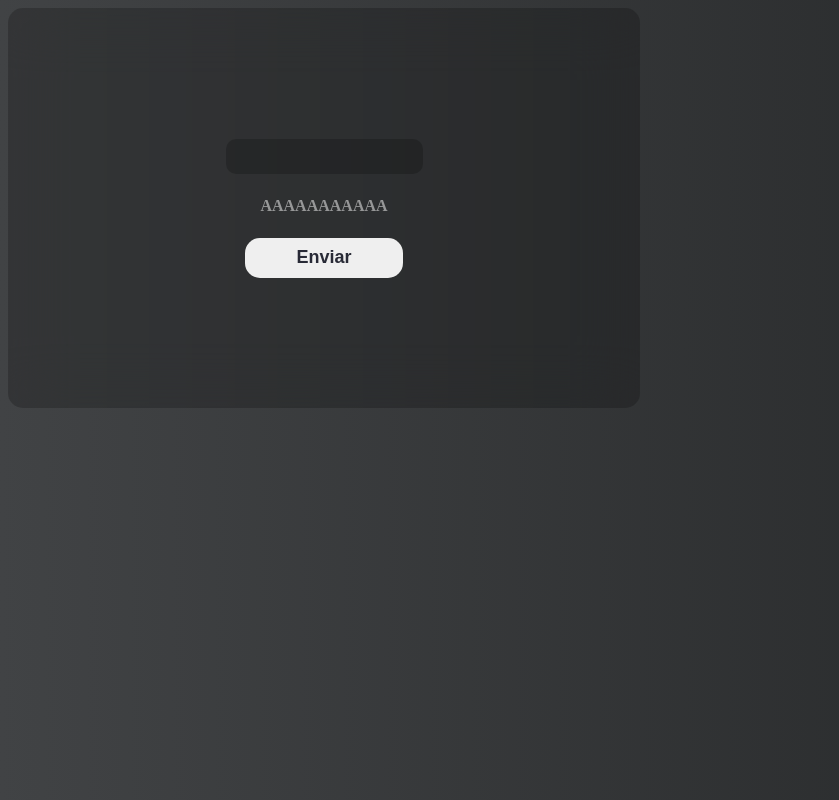
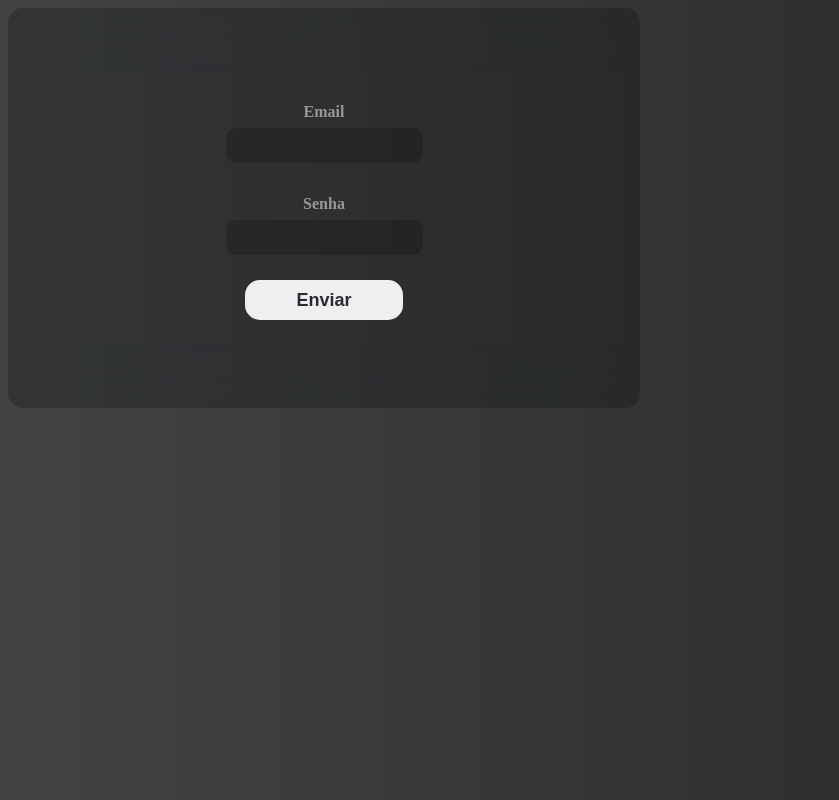
Before and after one commit to HikaruKawano/ReactComponents, a React (Vite) app: page / in a window 1280 px wide. Shown: the whole page, without its empty margins (0-839 px from the left). Built offline with nearby package versions, Linux system fonts and the light colour scheme.

Commit message:
Create Template Login

```diff
--- a/package.json
+++ b/package.json
@@ -12,6 +12,7 @@
     "build-storybook": "storybook build"
   },
   "dependencies": {
+    "@radix-ui/react-slot": "^1.0.2",
     "@storybook/theming": "^7.0.23",
     "react": "^18.2.0",
     "react-dom": "^18.2.0",
--- a/src/App.tsx
+++ b/src/App.tsx
@@ -1,17 +1,9 @@
-import { Text } from "./components/atom";
-import { Auth } from "./components/template/Login";
+import { Template } from "./components/template/Login";
 
 function App() {
   return (
-    <Auth.Login.root>
-      <Auth.Login.form >
-        <Auth.Login.input />
-        <Auth.Login.label>
-          <Text>AAAAAAAAAAA</Text>
-        </Auth.Login.label>
-        <Auth.Login.button>Enviar</Auth.Login.button>
-      </Auth.Login.form>
-    </Auth.Login.root>
+    <Template.Login />
+
   );
 }
 
--- a/src/components/atom/input/style.ts
+++ b/src/components/atom/input/style.ts
@@ -8,6 +8,8 @@ interface props {
     radius?: string;
     outline?: string;
     border?: string;
+    background?: string;
+    margin?: string;
 }
 
 
@@ -17,12 +19,13 @@ export const StyleInput = styled.input<props>`
     &.inputSimple{
         padding:${(props) => props.padding || '10px'};
         border-radius: ${(props) => props.radius || '10px'};
-        background-color: rgba(0, 0, 0, 0.2);
+        background-color: ${(props) => props.background || 'rgba(0, 0, 0, 0.2)'};
         outline: ${(props) => props.outline || '1px gray'} ;
         color : ${(props) => props.color || 'gray'} ;
         border: ${(props) => props.border || 'none'} ;
         width: ${(props) => props.width};
         height: ${(props) => props.height};
+        margin: ${(props) => props.margin || '0 0 25px 0'};
 
         &:focus{
             animation: focus 1s ease;
--- a/src/components/atom/label/index.tsx
+++ b/src/components/atom/label/index.tsx
@@ -8,38 +8,32 @@ export interface LabelProps {
   children: string | JSX.Element | React.ReactElement | ReactNode;
   color?: string;
   padding?: string;
-  className?: string;
+  className?: 'Email' | 'Password';
   fontSize?: string;
   margin?: string;
   display?: string;
   textAlign?: string;
   height?: string;
+  props?: LabelProps;
 }
 
 
 
 const Label = ({
   children,
-  color,
-  padding,
-  className,
-  fontSize,
-  margin,
-  display,
-  textAlign,
-  height,
-
+  props
 }: LabelProps) => {
   return (
     <TextStyle
-      color={color}
-      padding={padding}
-      className={className}
-      fontSize={fontSize}
-      margin={margin}
-      display={display}
-      textAlign={textAlign}
-      height={height}
+      color={props?.color}
+      padding={props?.padding}
+      className={props?.className}
+      fontSize={props?.fontSize}
+      margin={props?.margin}
+      display={props?.display}
+      textAlign={props?.textAlign}
+      height={props?.height}
+
     >
       {children}
     </TextStyle>
--- a/src/components/atom/label/style.ts
+++ b/src/components/atom/label/style.ts
@@ -1,5 +1,4 @@
 import styled from 'styled-components';
-import Colors from '../../../color/colors';
 
 interface props {
     color?: string;
@@ -12,8 +11,11 @@ interface props {
 }
 
 export const TextStyle = styled.label<props>`
-    color: ${(props) => props.color || Colors.pink};
-    font-size: ${(props) => props.fontSize || 'x-large'} ;
+    font-weight: 600;
+    line-height: 32px;
+
+    color: ${(props) => props.color || 'rgb(255 255 255 / 0.5)'};
+    font-size: ${(props) => props.fontSize || '16px'} ;
     margin: ${(props) => props.margin};
     text-align:${(props) => props.textAlign || 'justify'} ;
     padding: ${(props) => props.padding};
--- a/src/components/atom/text/style.ts
+++ b/src/components/atom/text/style.ts
@@ -1,5 +1,5 @@
 import styled from 'styled-components';
-import Colors from '../../../stories/components/color/colors';
+
 
 interface props {
     color?: string;
--- a/src/components/template/Login/index.tsx
+++ b/src/components/template/Login/index.tsx
@@ -1,12 +1,68 @@
+import {ReactNode } from "react";
 import { Button, Container, Input, Label } from "../../atom";
 import Form from "../../atom/form";
+import React from "react";
 
-export const Auth = {
+
+interface props {
+  children?: ReactNode;
+  isEdit?: boolean;
+}
+
+const Auth = {
   Login: {
-    root: Container ,
+    root: Container,
     form: Form,
     input: Input,
-    label: Label,
+    Label: Label,
     button: Button,
   },
 };
+
+export const Template = {
+  Components: Auth.Login,
+
+  Login: ({ children, isEdit = false}: props) => {
+    let compEmail;
+    let compEmailProps;
+    let compPassword;
+    let compPasswordProps;
+    const addChildren: React.ReactNode[] = [];
+
+    if(children){
+      React.Children.forEach(children, (child) => {
+        if( React.isValidElement(child)){
+          const classname = child.props.className as string;
+
+          if (isEdit && classname) {
+            {classname == 'Email' ? (
+              compEmail = child.props.children,
+              compEmailProps = child.props
+            ):(
+              compPassword = child.props.children,
+              compPasswordProps = child.props
+            )}
+          }else if (isEdit && !classname) {
+            addChildren.push(child)
+          }
+        }
+      })
+    }
+
+
+
+
+    return (
+      <Auth.Login.root>
+        <Auth.Login.form id="" name="">
+          <Auth.Login.Label props={compEmailProps} >{compEmail ? compEmail :  'Email'}</Auth.Login.Label>
+          <Auth.Login.input />
+          <Auth.Login.Label props={compPasswordProps}>{compPassword ? compPassword : 'Senha'}</Auth.Login.Label>
+          <Auth.Login.input />
+          {addChildren}
+          <Auth.Login.button>Enviar</Auth.Login.button>
+        </Auth.Login.form>
+      </Auth.Login.root>
+    );
+  },
+};
```
Also changed, not shown: 2 other files (tests, documents, lock files or other folders).
